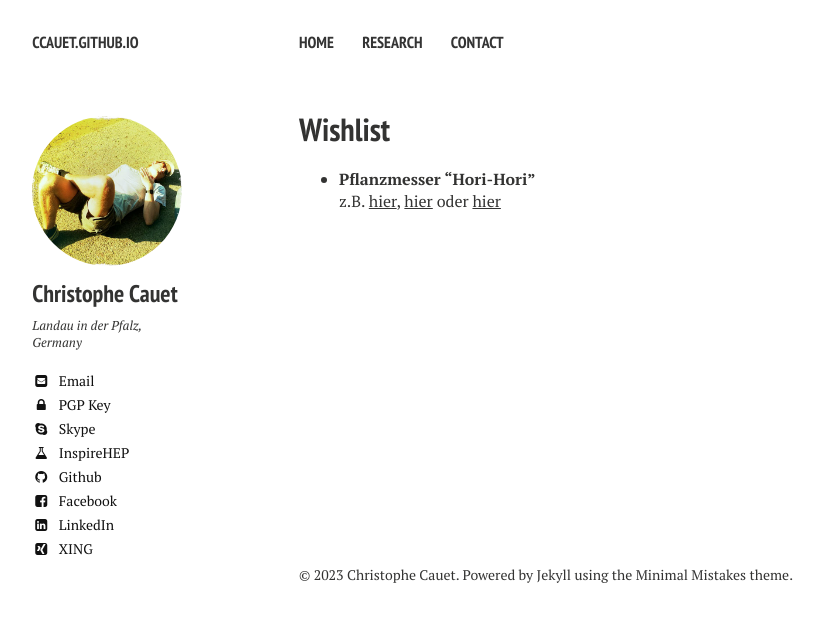
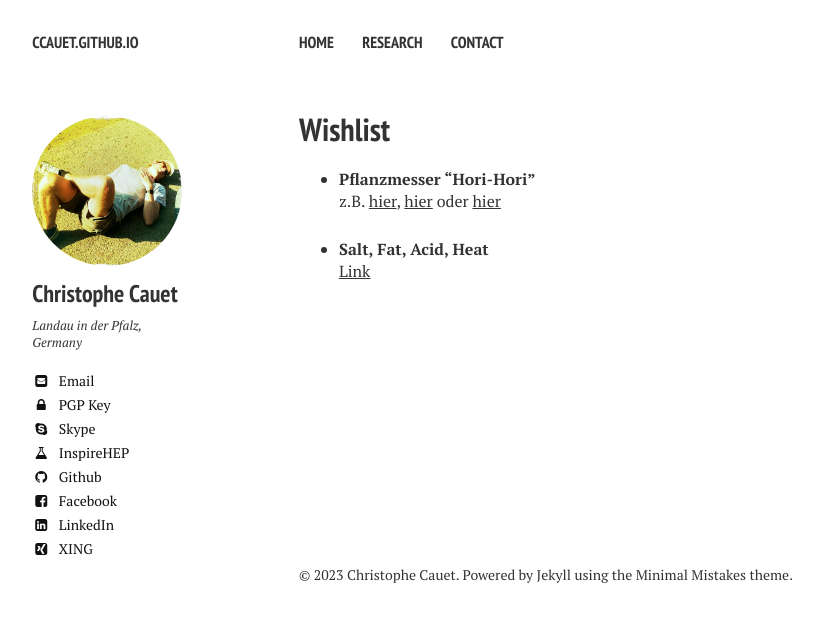
Before and after one commit to ccauet/ccauet.github.io, a Jekyll site: the page built from wishlist/index.md, in a window 1280 px wide. Shown: the top 622 px of the page, without its empty margins (21-845 px from the left). Built offline with Jekyll 4.4.1, drawn with Linux system fonts in a browser that asks for light colours; nearby versions of some CDN libraries; library files that are not in the unit come from our copies.

Commit message:
Salt, Fat, Acid, HEat

```diff
--- a/wishlist/index.md
+++ b/wishlist/index.md
@@ -9,3 +9,6 @@ sitemap: false
 
 - **Pflanzmesser "Hori-Hori"**
   z.B. [hier](https://www.manufactum.de/japanisches-pflanzmesser-a40059/), [hier](https://www.golden-rabbit.de/otter-gartenmesser-okuliermesser-hippen/) oder [hier](https://www.thegardenshop.de/japanisches-pflanzmesser-hori-hori)
+
+- **Salt, Fat, Acid, Heat**
+  [Link](https://trotzkopp.buchhandlung.de/shop/article/30058859/samin_nosrat_salt_fat_acid_heat.html)
```
